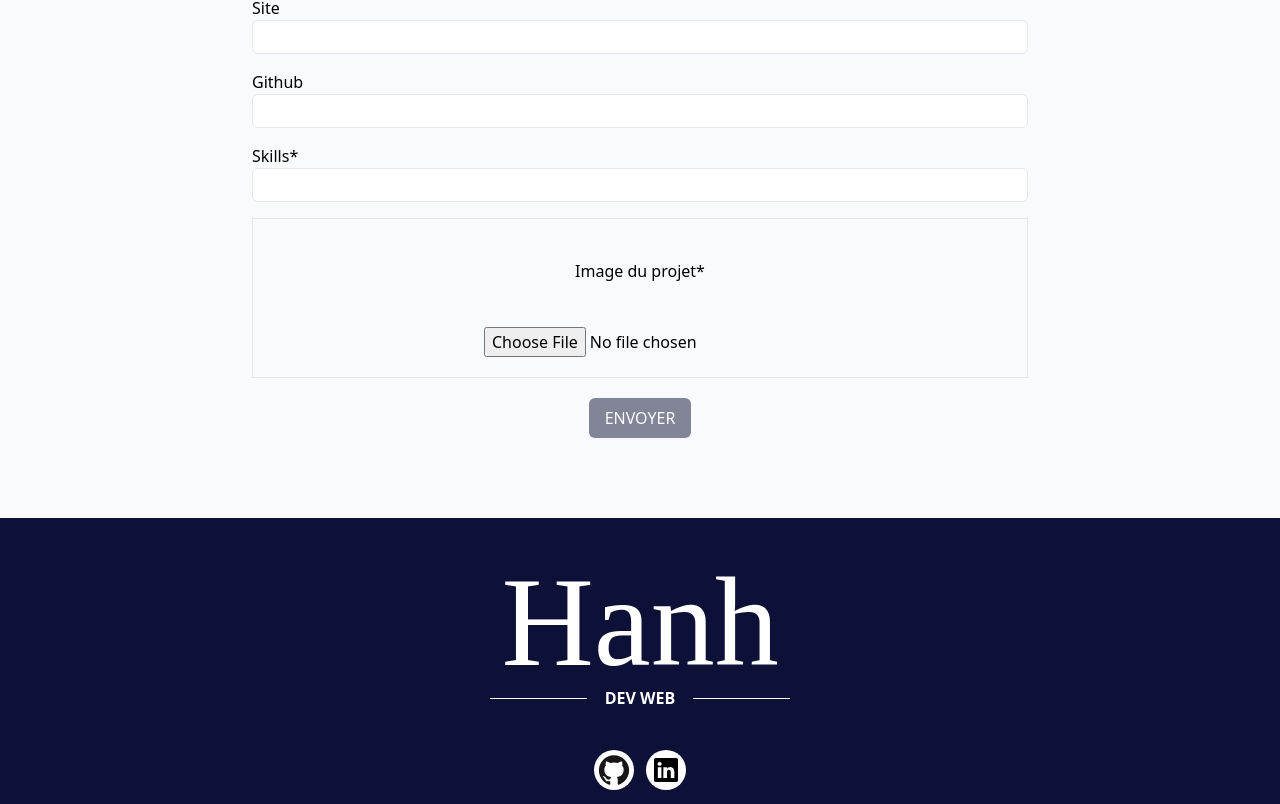
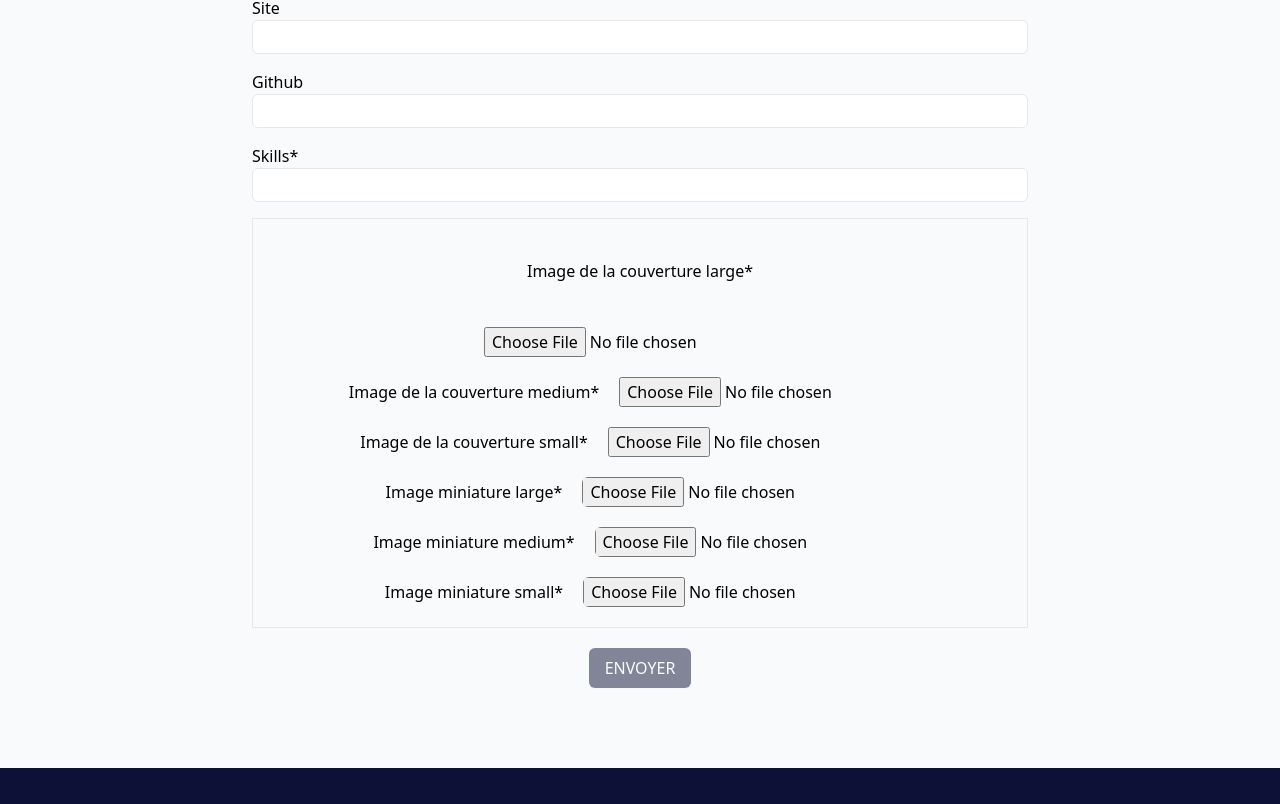
Before and after one commit to HanhNG64/portfolio-hanh, a React (Vite) app: page /admin/project/add in a window 1280 px wide. Shown: the part 584-1388 px from the top of the page. Built offline with nearby package versions, Linux system fonts and the light colour scheme; sample sign-in values are in the browser's storage; a web font is replaced by a local one.

Commit message:
MAJ upload images

```diff
--- a/src/components/admin/projectForm.jsx
+++ b/src/components/admin/projectForm.jsx
@@ -33,6 +33,12 @@ function ProjectForm({ submit, project }) {
       () => ({
         title: project?.title,
         subTitle: project?.subTitle,
+        image_cover_large: project?.image_cover_large,
+        image_cover_medium: project?.image_cover_medium,
+        image_cover_small: project?.image_cover_small,
+        image_min_large: project?.image_min_large,
+        image_min_medium: project?.image_min_medium,
+        image_min_small: project?.image_min_small,
         description: project?.description,
         problematic: project?.problematic,
         site: project?.site,
@@ -47,8 +53,8 @@ function ProjectForm({ submit, project }) {
     reset(project);
   }, [project]);
 
-  const file = watch(['file']);
-  const [filePreview] = useFilePreview(file);
+  const fileCoverLarge = watch(['fileCoverLarge']);
+  const [filePreview] = useFilePreview(fileCoverLarge);
 
   return (
     <section className="mx-auto px-3 pb-20 text-center max-w-[800px] md:w-[70%]">
@@ -103,12 +109,32 @@ function ProjectForm({ submit, project }) {
         </label>
 
         <div className="border mb-5">
-          <label htmlFor="file" className="text-left mb-[2px]">
-            <p className="text-center pt-10 pb-10">Image du projet*</p>
+          <label htmlFor="fileCoverLarge" className="text-left mb-[2px]">
+            <p className="text-center pt-10 pb-10">Image de la couverture large*</p>
             <div className="h-full w-full object-cover object-center flex justify-center items-center">
-              {(filePreview || project?.image_cover) && <img src={filePreview ?? project?.image_cover} alt="preview" />}
+              {(filePreview || project?.image_cover_large) && <img src={filePreview ?? project?.image_cover_large} alt="preview" />}
             </div>
-            <input {...register('file')} type="file" id="file" className="mb-4 p-1 rounded-md resize-none text-black" />
+            <input {...register('fileCoverLarge')} type="file" id="fileCoverLarge" className="mb-4 p-1 rounded-md resize-none text-black" />
+          </label>
+          <label htmlFor="fileCoverMedium" className="text-left flex justify-center items-center mb-5">
+            <p className="text-center mr-5">Image de la couverture medium*</p>
+            <input {...register('fileCoverMedium')} type="file" id="fileCoverMedium" className="resize-none text-black" />
+          </label>
+          <label htmlFor="fileCoverSmall" className="text-left flex justify-center items-center mb-5">
+            <p className="text-center mr-5">Image de la couverture small*</p>
+            <input {...register('fileCoverSmall')} type="file" id="fileCoverSmall" className="resize-none text-black" />
+          </label>
+          <label htmlFor="fileMinLarge" className="text-left flex justify-center items-center  mb-5">
+            <p className="text-center mr-5">Image miniature large*</p>
+            <input {...register('fileMinLarge')} type="file" id="fileMinLarge" className="rounded-md resize-none text-black" />
+          </label>
+          <label htmlFor="fileMinMedium" className="text-left flex justify-center items-center  mb-5">
+            <p className="text-center mr-5">Image miniature medium*</p>
+            <input {...register('fileMinMedium')} type="file" id="fileMinMedium" className=" rounded-md resize-none text-black" />
+          </label>
+          <label htmlFor="fileMinSmall" className="text-left flex justify-center items-center  mb-5">
+            <p className="text-center mr-5">Image miniature small*</p>
+            <input {...register('fileMinSmall')} type="file" id="fileMinSmall" className="TOTO rounded-md resize-none text-black" />
           </label>
         </div>
 
--- a/src/components/public/card.jsx
+++ b/src/components/public/card.jsx
@@ -40,14 +40,20 @@ const Card = ({ project }) => {
 
   return (
     <article className="relative overflow-hidden rounded-2xl border border-gray-300 hover:border-primary transition-transform duration-400 ease-out group w-full sm:max-w-[300px] md:max-w-[350px] lg:max-w-[400px]">
-      <LinkImg
-        to={`/projects/${project._id}`}
-        src={project.image_min}
-        alt="Image du projet"
-        className="w-full h-full object-cover object-center"
-        ariaLabel="Image du projet"
-        targetBlank={false}
-      />
+      <Link to={`/projects/${project._id}`}>
+        <picture className="h-full w-full object-cover object-center">
+          <source media="(min-width: 1024px)" srcSet={project.image_min_large} />
+          <source media="(min-width: 768px)" srcSet={project.image_min_medium} />
+          <source media="(min-width: 640px)" srcSet={project.image_min_small} />
+          <img
+            src={project.image_min_small}
+            alt="Image du projet"
+            aria-label="Image du projet"
+            className="h-full w-full object-cover object-center"
+          />
+        </picture>
+      </Link>
+
       <Button
         variant="text"
         color="red"
--- a/src/components/public/slideShow.jsx
+++ b/src/components/public/slideShow.jsx
@@ -49,7 +49,12 @@ const SlideShow = ({ pictures }) => {
         )}
       >
         {pictures.map((image, index) => (
-          <img key={index} src={image} alt={`Slide ${index}`} className="h-full w-full object-cover object-center" />
+          <picture key={index} className="h-full w-full object-cover object-center">
+            <source media="(min-width: 1024px)" srcSet={image.large} />
+            <source media="(min-width: 768px)" srcSet={image.medium} />
+            <source media="(min-width: 640px)" srcSet={image.small} />
+            <img src={image.default} alt={`Slide ${index}`} aria-label="Image du projet" className="h-full w-full object-cover object-center" />
+          </picture>
         ))}
       </Carousel>
       <div className="flex flex-col items-end mt-3">
--- a/src/pages/admin/project/project.jsx
+++ b/src/pages/admin/project/project.jsx
@@ -69,7 +69,7 @@ const Project = () => {
       )}
       {projectActive && (
         <div className="flex flex-col justify-center items-center">
-          <img className="h-[500px] w-full object-cover object-center" src={projectActive.image_cover} alt="image du projet" />
+          <img className="h-full w-full object-cover object-center" src={projectActive.image_cover_large} alt="image du projet" />
           <div className="flex flex-col justify-center items-center gap-2 mb-4">
             <p>{projectActive.title}</p>
             <div className="grid grid-cols-4 gap-2 items-center justify-items-center">
--- a/src/pages/admin/project/projectAdd.jsx
+++ b/src/pages/admin/project/projectAdd.jsx
@@ -21,13 +21,23 @@ const ProjectAdd = () => {
 
     const bodyFormData = new FormData();
     bodyFormData.append('project', JSON.stringify(project));
-    bodyFormData.append('image', data.file[0]);
+    bodyFormData.append('image_cover_large', data.fileCoverLarge[0]);
+    bodyFormData.append('image_cover_medium', data.fileCoverSmall[0]);
+    bodyFormData.append('image_cover_small', data.fileCoverSmall[0]);
+    bodyFormData.append('image_min_large', data.fileMinLarge[0]);
+    bodyFormData.append('image_min_medium', data.fileMinSmall[0]);
+    bodyFormData.append('image_min_small', data.fileMinSmall[0]);
     return await projectService.addProject(accountService.getToken(), bodyFormData);
   };
 
   const onSubmit = async (data) => {
-    if (!data.file[0]) {
-      alert('Vous devez ajouter une image');
+    if (!data.fileCoverLarge[0] || !data.fileCoverMedium[0] || !data.fileCoverSmall[0]) {
+      alert('Vous devez ajouter toutes les images pour la couverture');
+      return;
+    }
+    if (!data.fileMinLarge[0] || !data.fileMinMedium[0] || !data.fileMinSmall[0]) {
+      alert('Vous devez ajouter toutes les images miniatures');
+      return;
     }
 
     try {
--- a/src/pages/admin/project/projectEdit.jsx
+++ b/src/pages/admin/project/projectEdit.jsx
@@ -36,8 +36,12 @@ const ProjectEdit = () => {
     const newProject = {
       title: data.title,
       subTitle: data.subTitle,
-      image_cover: data.image_cover,
-      image_min: data.image_min,
+      image_cover_large: data.image_cover_large,
+      image_cover_medium: data.image_cover_medium,
+      image_cover_small: data.image_cover_small,
+      image_min_large: data.image_min_large,
+      image_min_medium: data.image_min_medium,
+      image_min_small: data.image_min_small,
       description: data.description,
       problematic: data?.problematic,
       site: data.site,
@@ -47,8 +51,25 @@ const ProjectEdit = () => {
 
     let newData = new FormData();
     newData.append('project', JSON.stringify(newProject));
-    if (data.file[0]) {
-      newData.append('image', data.file[0]);
+
+    if (data.fileCoverLarge[0]) {
+      newData.append('image_cover_large', data.fileCoverLarge[0]);
+    }
+    if (data.fileCoverMedium[0]) {
+      newData.append('image_cover_medium', data.fileCoverMedium[0]);
+    }
+    if (data.fileCoverSmall[0]) {
+      newData.append('image_cover_small', data.fileCoverSmall[0]);
+    }
+
+    if (data.fileMinLarge[0]) {
+      newData.append('image_min_large', data.fileMinLarge[0]);
+    }
+    if (data.fileMinMedium[0]) {
+      newData.append('image_min_medium', data.fileMinMedium[0]);
+    }
+    if (data.fileMinSmall[0]) {
+      newData.append('image_min_small', data.fileMinSmall[0]);
     }
     return await projectService.updateProject(accountService.getToken(), newData, id);
   };
--- a/src/pages/public/home.jsx
+++ b/src/pages/public/home.jsx
@@ -13,7 +13,13 @@ const Home = () => {
   }
 
   const getImages = () => {
-    return images.map((image) => image.image_cover);
+    const imagesObbject = images.map((image) => ({
+      large: image.image_cover_large,
+      medium: image.image_cover_medium,
+      small: image.image_cover_small,
+      default: image.image_cover_small,
+    }));
+    return imagesObbject;
   };
 
   return (
--- a/src/pages/public/projectDetail.jsx
+++ b/src/pages/public/projectDetail.jsx
@@ -54,7 +54,17 @@ const ProjectDetail = () => {
       {!error && (
         <Card className="mt-14 shadow-lg">
           <CardHeader floated={false} color="blue-gray">
-            <img src={project.image_cover} alt="Photo du projet" className="w-full h-64 object-cover md:h-96" aria-label="Image du projet" />
+            <picture className="h-full w-full object-cover object-center">
+              <source media="(min-width: 1024px)" srcSet={project.image_cover_large} />
+              <source media="(min-width: 768px)" srcSet={project.image_cover_medium} />
+              <source media="(min-width: 640px)" srcSet={project.image_cover_small} />
+              <img
+                src={project.image_cover_small}
+                alt="Photo du projet"
+                aria-label="Image du projet"
+                className="h-full w-full object-cover object-center"
+              />
+            </picture>
           </CardHeader>
           <CardBody>
             <div className="mb-3 flex items-center justify-between">
```
